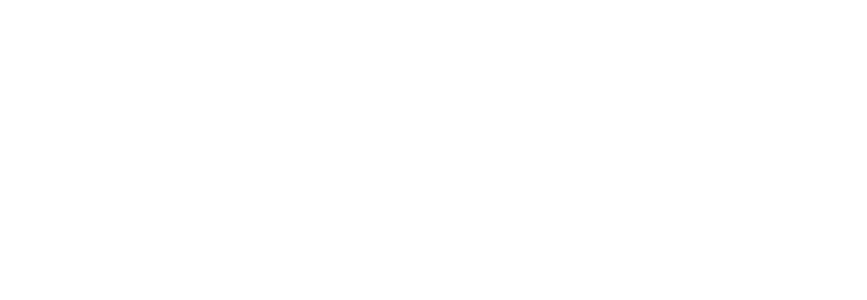
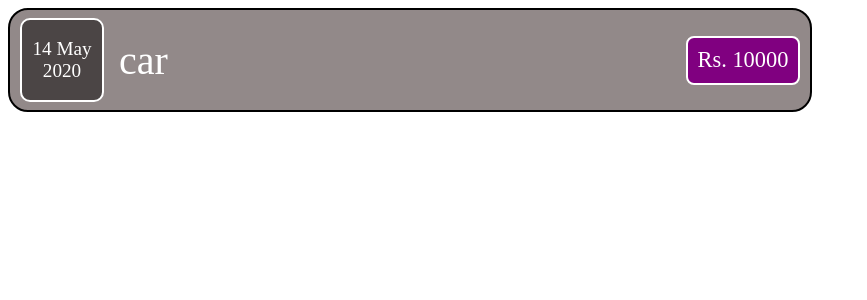
Before and after one commit to Aryanhac/Expenses-List, a React (Create React App) app: page / in a window 1280 px wide. Shown: the top 300 px of the page, without its empty margins (0-867 px from the left). Built offline with nearby package versions, Linux system fonts and the light colour scheme.

Commit message:
complete css part of expenses_item component

```diff
--- a/src/App.js
+++ b/src/App.js
@@ -1,9 +1,10 @@
 import React from 'react';
+import ExpensesItem from './components/ExpensesItem';
 
 function App() {
   return (
     <div className="App">
-
+      <ExpensesItem/>
     </div>
   );
 }
--- /dev/null
+++ b/src/components/ExpensesItem.css
@@ -0,0 +1,46 @@
+.expenses_item{
+    display:flex;
+    border: 2px solid black;
+    background-color: rgb(146, 137, 137);
+    border-radius: 20px;
+    width:800px;
+    height:100px;
+    align-items:center;
+    justify-content: space-around;
+}
+
+.expenses_item__date{
+    flex-basis: 80px;
+    border: 2px solid white;
+    background-color: rgb(75, 69, 69);
+    border-radius: 10px;
+    height: 80px;
+    font-size: 1.2rem;
+    color: white;
+    text-align: center;
+    margin-left: 10px;
+    display: flex;
+    align-items: center;
+}
+
+.expenses_item__description{
+    flex:1;
+    color: white;
+    border-radius: 5px;
+    font-size: 2.5rem;
+    margin: 15px;
+}
+
+.expenses_item__amount{
+    background-color: purple;
+    flex-basis: 110px;
+    border: 2px solid white;
+    color: white;
+    border-radius: 8px;
+    font-size: 1.4rem;
+    margin-right: 10px;
+    height: 45px;
+    display: flex;
+    justify-content: center;
+    align-items: center;
+}
--- a/src/components/ExpensesItem.js
+++ b/src/components/ExpensesItem.js
@@ -0,0 +1,19 @@
+import React from 'react';
+import './ExpensesItem.css';
+const ExpensesItem = () => {
+  return (<>
+      <div className="expenses_item">
+          <div className="expenses_item__date">
+                 14 May 2020
+          </div>
+          <div className="expenses_item__description">
+                 car
+          </div>
+          <div className="expenses_item__amount">
+                Rs. 10000
+          </div>
+      </div>
+  </>);
+};
+
+export default ExpensesItem;
```
